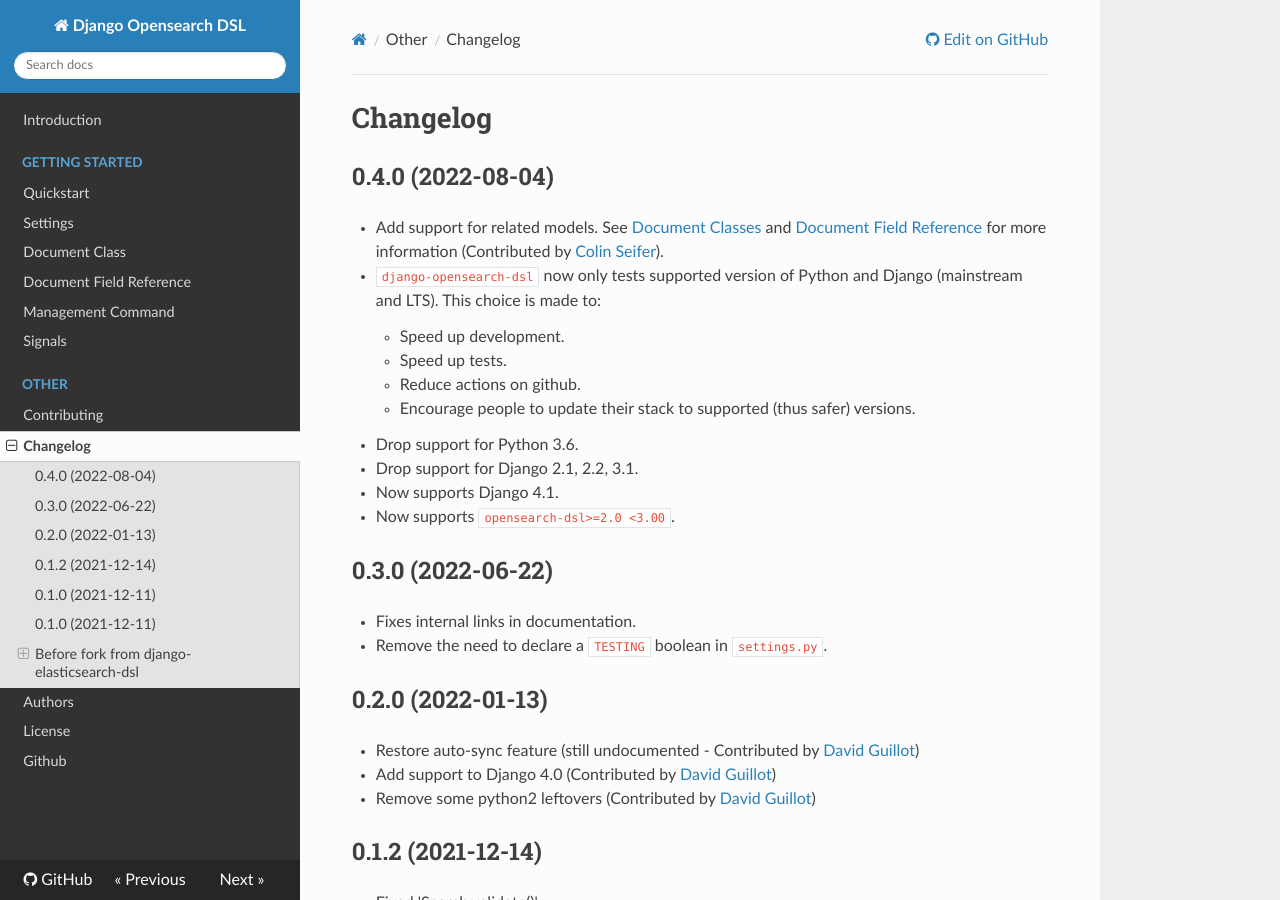
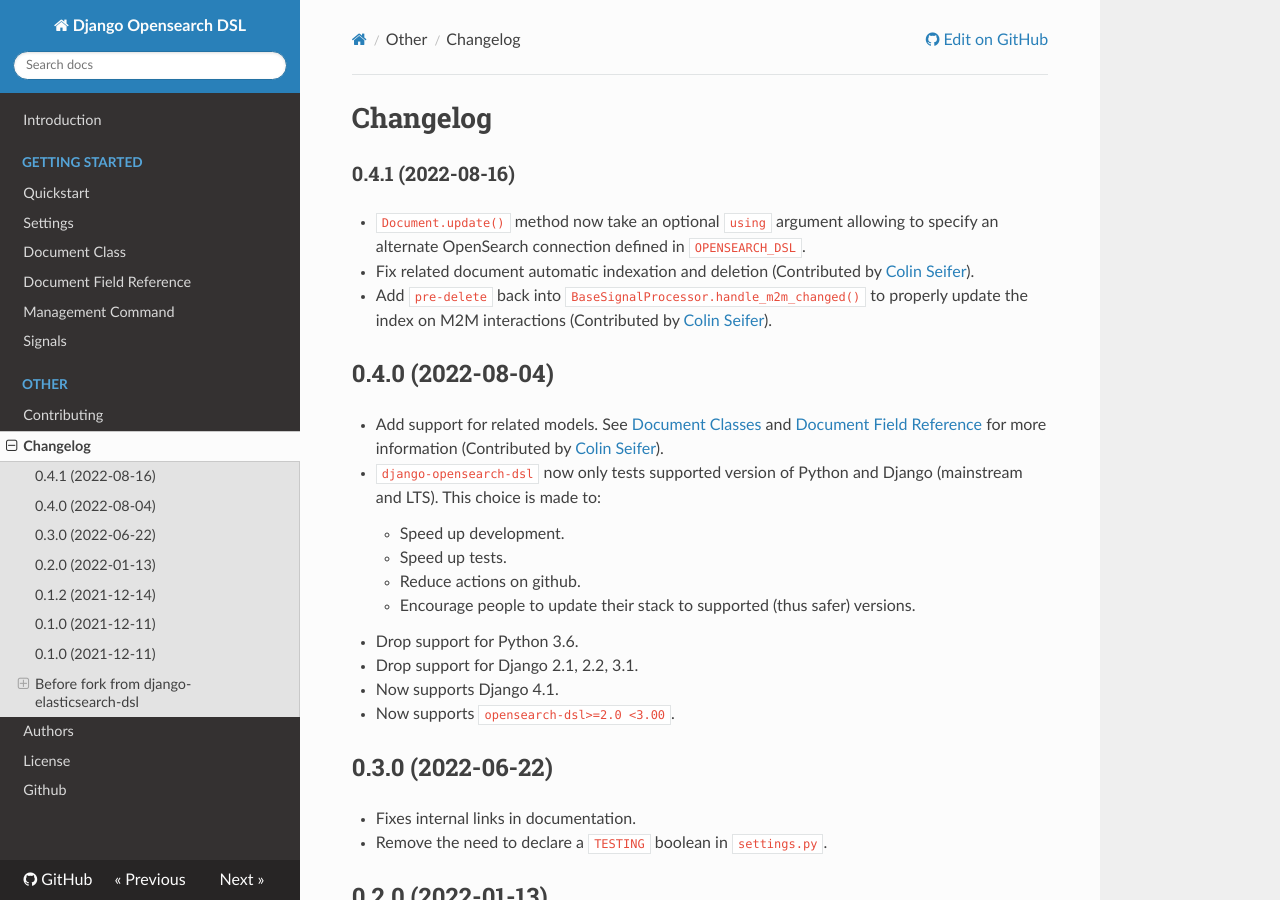
Before and after one commit to django-es/django-elasticsearch-dsl, an MkDocs documentation site: the page built from docs/CHANGELOG.md, in a window 1280 px wide and 900 px high. Built offline with MkDocs 1.6.1, drawn with Linux system fonts in a browser that asks for light colours; nearby versions of some CDN libraries.

Commit message:
Bump to 0.4.1

```diff
--- a/django_opensearch_dsl/__init__.py
+++ b/django_opensearch_dsl/__init__.py
@@ -5,7 +5,7 @@
 from .documents import Document  # noqa
 from .fields import *  # noqa
 
-__version__ = "0.4.0"
+__version__ = "0.4.1"
 
 
 def autodiscover():
--- a/docs/CHANGELOG.md
+++ b/docs/CHANGELOG.md
@@ -1,4 +1,13 @@
 # Changelog
+
+### 0.4.1 (2022-08-16)
+
+* `Document.update()` method now take an optional `using` argument allowing to specify an alternate
+  OpenSearch connection defined in `OPENSEARCH_DSL`.
+* Fix related document automatic indexation and deletion
+  (Contributed by [Colin Seifer](https://github.com/Colin-Seifer)).
+* Add `pre-delete` back into `BaseSignalProcessor.handle_m2m_changed()` to  properly update the
+  index on M2M interactions (Contributed by [Colin Seifer](https://github.com/Colin-Seifer)).
 
 ## 0.4.0 (2022-08-04)
 
--- a/setup.py
+++ b/setup.py
@@ -32,7 +32,7 @@
 
 setup(
     name='django-opensearch-dsl',
-    version='0.4.0',
+    version='0.4.1',
     description="""Wrapper around opensearch-dsl-py for django models""",
     long_description=LONG_DESCRIPTION,
     long_description_content_type='text/markdown',
```
